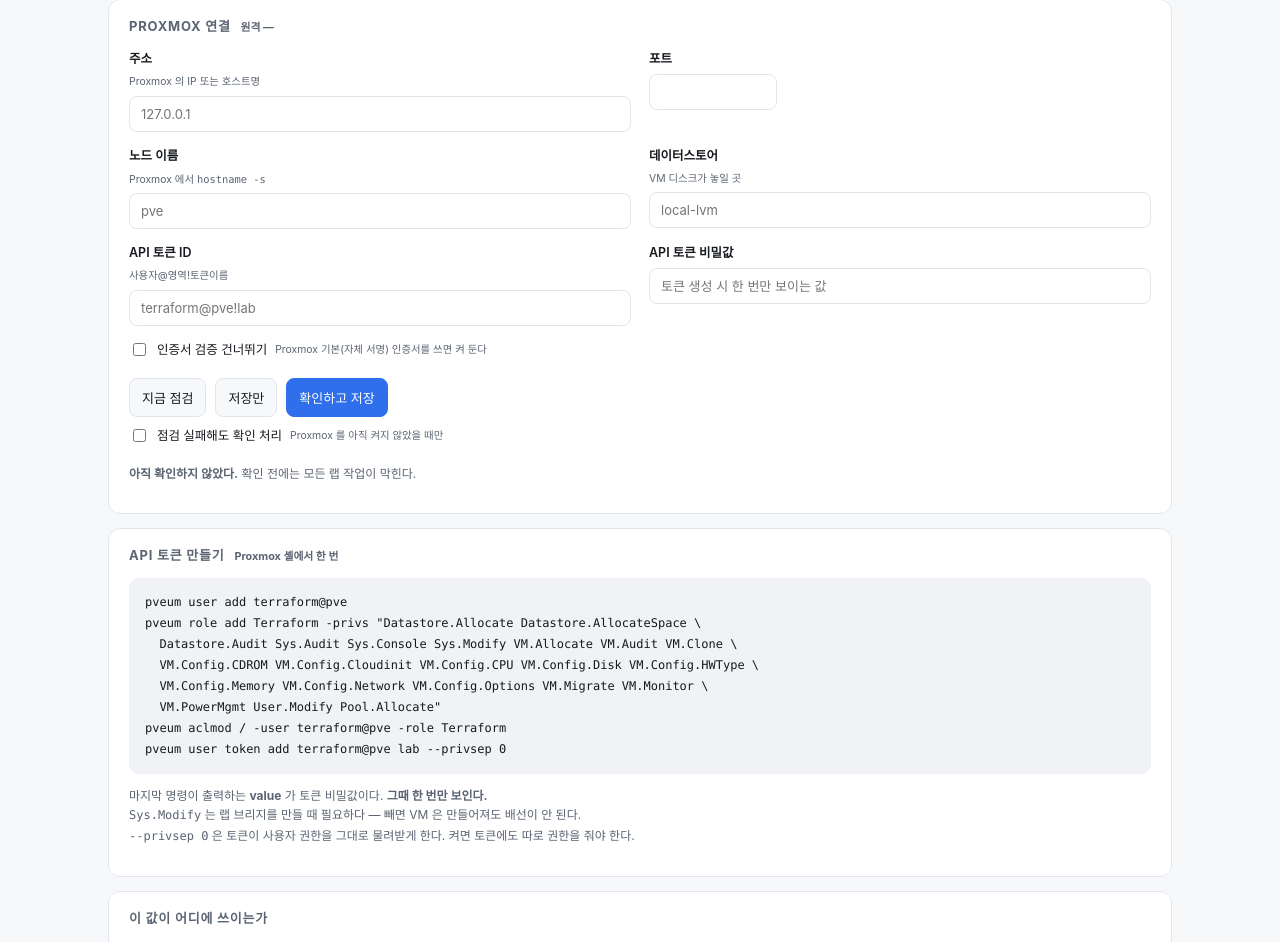
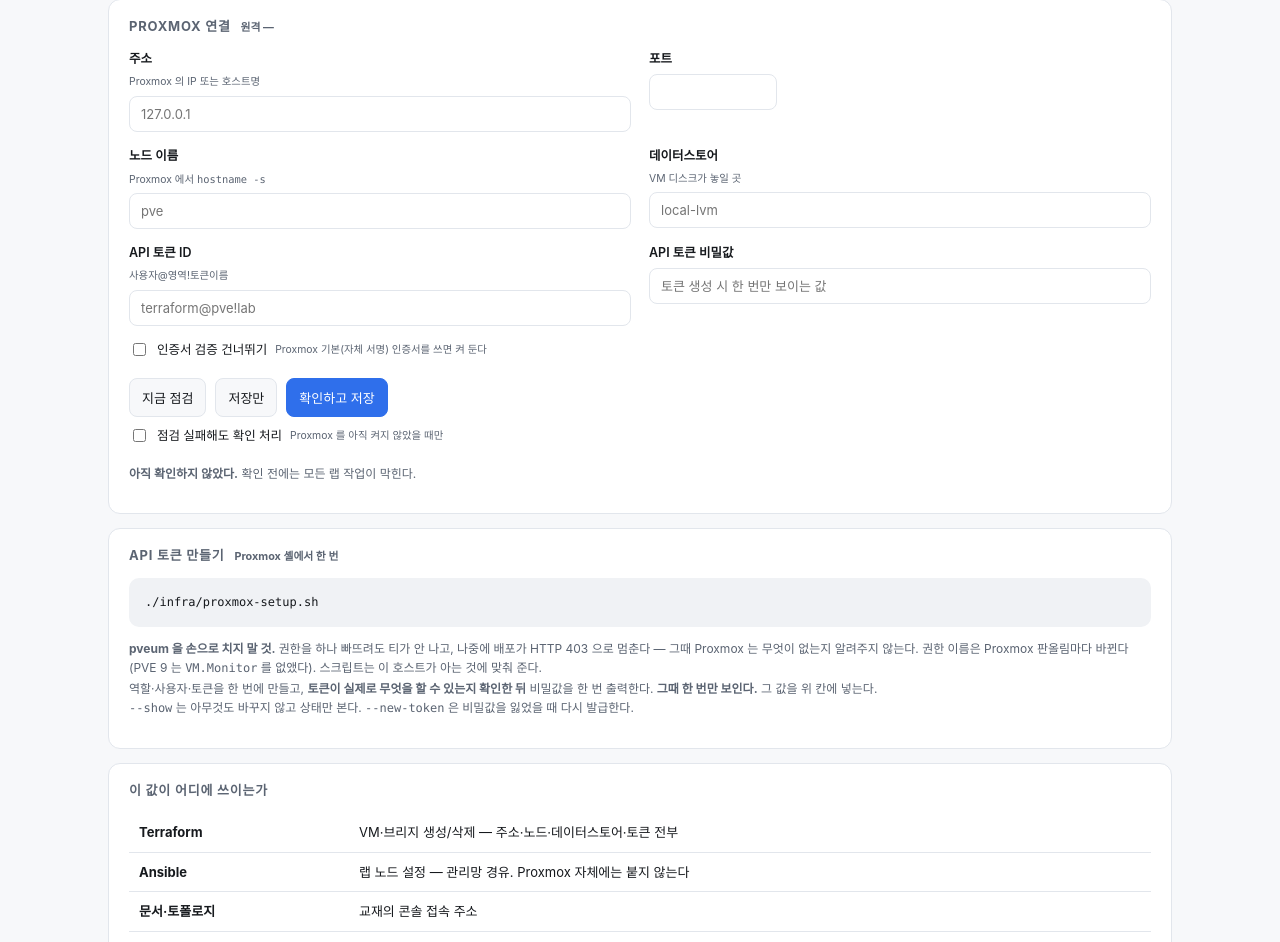
Before and after one commit to arfwene/my-network-lab, a FastAPI app: template console/templates/settings.html in a window 1280 px wide. Shown: the part 73-1015 px from the top of the page. Run offline with FastAPI, Linux system fonts and the light colour scheme; the template is opened without the code that fills it, so the values that code supplies are empty.

Commit message:
Proxmox 판올림으로 사라진 권한 이름에 걸려 멈추지 않게 한다
PVE 9 는 VM.Monitor 를 없앴다. pveum role add 는 모르는 권한 하나에
목록 전체를 거부하고, proxmox-setup.sh 가 첫 단계에서 멈췄다.

거부당한 이름만 빼고 다시 물어본다. PRIVS 에서 VM.Monitor 를 지우지는
않는다 — PVE 8 호스트는 아직 받는다. 권한과 무관한 실패는 그대로 보여
주고 멈춘다.

console/pve.py 의 REQUIRED_PRIVS 10개는 전부 살아남는다. 이 랩은
VM.Monitor 를 쓴 적이 없다.

콘솔 [연결 설정] 화면과 console/README.md 에 손으로 치는 pveum 예시가
남아 있었다. 역할 이름도 권한 목록도 실제와 달랐고 VM.Monitor 가 들어
있어 PVE 9 에서 그대로 실패한다. DEPLOY.md 와 같이 스크립트를 가리키게
바꿨다.

Co-Authored-By: Claude Opus 5 <noreply@anthropic.com>

```diff
--- a/console/templates/settings.html
+++ b/console/templates/settings.html
@@ -96,18 +96,16 @@
 
   <section class="card">
     <h3>API 토큰 만들기 <small>Proxmox 셸에서 한 번</small></h3>
-    <pre class="code">pveum user add terraform@pve
-pveum role add Terraform -privs "Datastore.Allocate Datastore.AllocateSpace \
-  Datastore.Audit Sys.Audit Sys.Console Sys.Modify VM.Allocate VM.Audit VM.Clone \
-  VM.Config.CDROM VM.Config.Cloudinit VM.Config.CPU VM.Config.Disk VM.Config.HWType \
-  VM.Config.Memory VM.Config.Network VM.Config.Options VM.Migrate VM.Monitor \
-  VM.PowerMgmt User.Modify Pool.Allocate"
-pveum aclmod / -user terraform@pve -role Terraform
-pveum user token add terraform@pve lab --privsep 0</pre>
+    <pre class="code">./infra/proxmox-setup.sh</pre>
     <p class="note">
-      마지막 명령이 출력하는 <b>value</b> 가 토큰 비밀값이다. <b>그때 한 번만 보인다.</b><br>
-      <code>Sys.Modify</code> 는 랩 브리지를 만들 때 필요하다 — 빼면 VM 은 만들어져도 배선이 안 된다.<br>
-      <code>--privsep 0</code> 은 토큰이 사용자 권한을 그대로 물려받게 한다. 켜면 토큰에도 따로 권한을 줘야 한다.
+      <b>pveum 을 손으로 치지 말 것.</b> 권한을 하나 빠뜨려도 티가 안 나고,
+      나중에 배포가 HTTP 403 으로 멈춘다 — 그때 Proxmox 는 무엇이 없는지 알려주지 않는다.
+      권한 이름은 Proxmox 판올림마다 바뀐다(PVE 9 는 <code>VM.Monitor</code> 를 없앴다).
+      스크립트는 이 호스트가 아는 것에 맞춰 준다.<br>
+      역할·사용자·토큰을 한 번에 만들고, <b>토큰이 실제로 무엇을 할 수 있는지 확인한 뒤</b>
+      비밀값을 한 번 출력한다. <b>그때 한 번만 보인다.</b> 그 값을 위 칸에 넣는다.<br>
+      <code>--show</code> 는 아무것도 바꾸지 않고 상태만 본다.
+      <code>--new-token</code> 은 비밀값을 잃었을 때 다시 발급한다.
     </p>
   </section>
 
```
Also changed, not shown: console/README.md, 1 other file.
